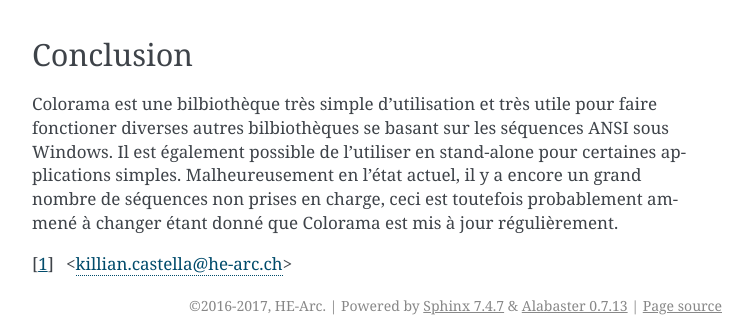
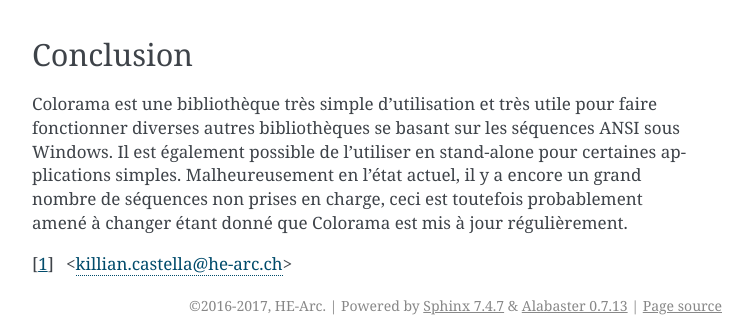
Before and after one commit to HE-Arc/livre-python, a Sphinx documentation site: the page built from source/colorama/index.rst, in a window 1280 px wide and 900 px high, scrolled down 2670 px. Shown: the part 555-878 px from the top of the window, without its empty margins (388-1141 px from the left). Built offline with Sphinx 7.4.7, drawn with Linux system fonts in a browser that asks for light colours; some of the changed text lies outside the part shown.

Commit message:
corrections orthographiques

```diff
--- a/source/colorama/index.rst
+++ b/source/colorama/index.rst
@@ -12,7 +12,7 @@
 Seulement, ces caractères d'échappement ne sont pas compatibles avec le terminal natif de Windows.
 La bibliothèque externe de python Colorama est la pour palier à ce problème en convertissant ces caractères en appels win32 appropriés.
 
-Grace à Colorama il est possible d'utiliser de nombreuses bilbiothèques se basant sur Les caractères d'échappement ANSI d’être utilisées sur Windows.
+Grace à Colorama il est possible d'utiliser de nombreuses bibliothèques se basant sur Les caractères d'échappement ANSI d’être utilisées sur Windows.
 
 Pour résumer, Colorama est une bibliothèque python multiplateforme pour afficher des terminaux colorés en Python.
 
@@ -96,8 +96,8 @@
 Conclusion
 ------------------
 
-Colorama est une bilbiothèque très simple d'utilisation et très utile pour faire fonctioner diverses autres bilbiothèques se basant sur les séquences ANSI sous Windows.
+Colorama est une bibliothèque très simple d'utilisation et très utile pour faire fonctionner diverses autres bibliothèques se basant sur les séquences ANSI sous Windows.
 Il est également possible de l'utiliser en stand-alone pour certaines applications simples.
-Malheureusement en l'état actuel, il y a encore un grand nombre de séquences non prises en charge, ceci est toutefois probablement ammené à changer étant donné que Colorama est mis à jour régulièrement.
+Malheureusement en l'état actuel, il y a encore un grand nombre de séquences non prises en charge, ceci est toutefois probablement amené à changer étant donné que Colorama est mis à jour régulièrement.
 
 .. [#contact] <killian.castella@he-arc.ch>
```
